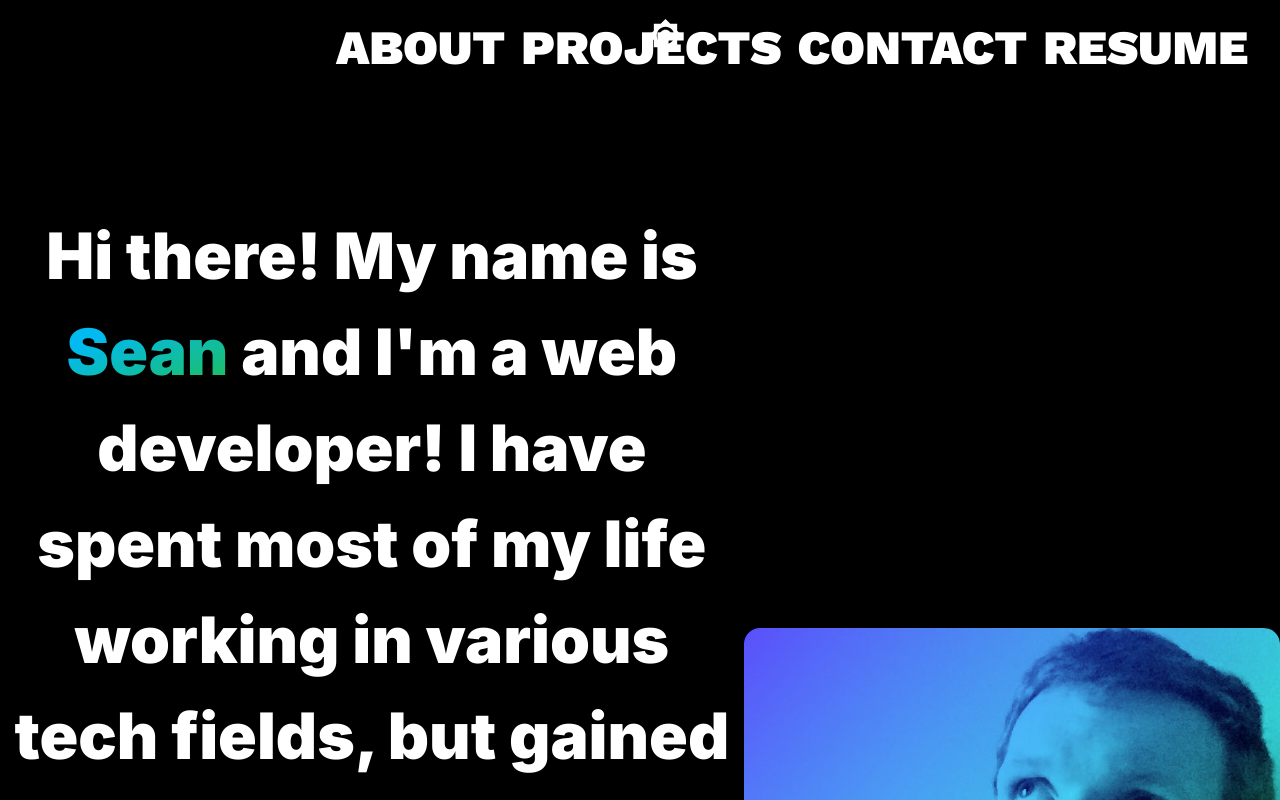
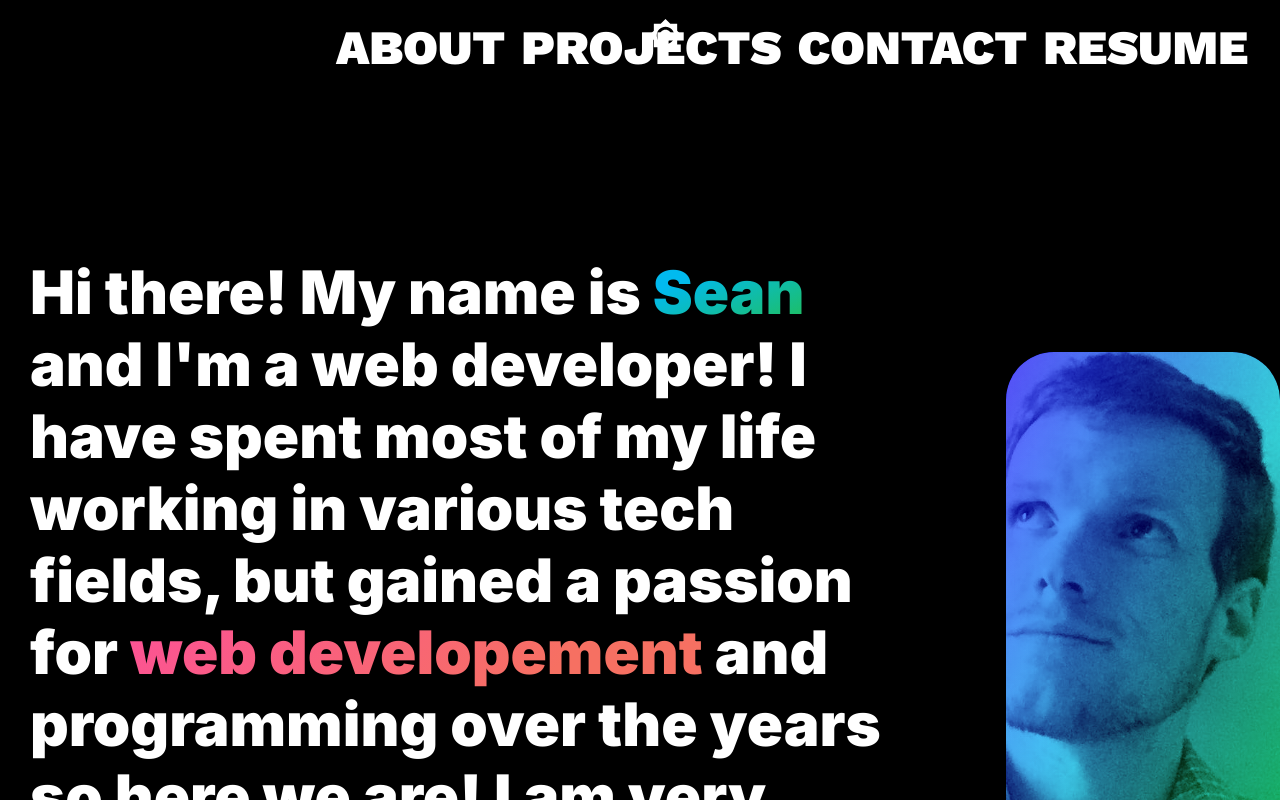
Before and after one commit to McTastic/SeanM_Portfolio, a React (Create React App) app: page / in a window 1280 px wide. Both pictures are taken after a click on the button "ABOUT". Shown: the top 800 px of the page. Built offline with nearby package versions, Linux system fonts and the light colour scheme.

Commit message:
added color gradient to some words on about page

```diff
--- a/public/index.html
+++ b/public/index.html
@@ -26,7 +26,7 @@
     -->
     <link rel="preconnect" href="https://fonts.googleapis.com" />
     <link rel="preconnect" href="https://fonts.gstatic.com" crossorigin />
-    <link href="https://fonts.googleapis.com/css2?family=Inter:wght@900&family=Sora:wght@800&family=Work+Sans:wght@900&display=swap" rel="stylesheet"/>
+    <link href="https://fonts.googleapis.com/css2?family=Heebo:wght@900&family=Inter:wght@900&family=Merriweather:wght@900&family=Sora:wght@800&family=Work+Sans:wght@900&display=swap" rel="stylesheet">
     <title>Sean's Portfolio</title>
   </head>
   <body>
--- a/src/App.js
+++ b/src/App.js
@@ -7,16 +7,18 @@ import { Box, IconButton } from "@mui/material";
 import Brightness4Icon from "@mui/icons-material/Brightness4";
 import Brightness7Icon from "@mui/icons-material/Brightness7";
 
+
 const darkTheme = {
   palette: {
     mode: "dark",
     background:{
-      default: "black"
+      default: "black",
+      gradient1:"-webkit-linear-gradient(115deg, #20bf55 0%, #01baef 74%)",
+      gradient2:"#ffff"
     }
   },
   typography: {
     fontFamily: ["Work Sans"].join(","),
-    text: {},
   },
 };
 const lightTheme = {
--- a/src/components/pages/About.jsx
+++ b/src/components/pages/About.jsx
@@ -1,23 +1,74 @@
-import Picture from "../../images/self_pic.jpg"
-import "../../css/about.css"
+import Picture from "../../images/self_pic.jpg";
+import "../../css/about.css";
 import { Box, Typography } from "@mui/material";
+// import TimeLine from "../TimeLine.jsx";
 
-const About = () =>{
-    return (
-        <Box className="about">
-            <Typography className="aboutText"
+const About = () => {
+  return (
+    <Box>
+      <Box className="about">
+        <Typography
+          className="aboutText"
+          sx={{
+            marginLeft: ".5em",
+            fontSize: "60px",
+            fontFamily:'Inter',
+            lineHeight:"1.2",
+            maxWidth: "70%",
+            textAlign: "left",
+          }}
+        >
+          Hi there! My name is{" "}
+          <Box
+            className="aboutName"
             sx={{
-                width: "65%",
-                fontSize:"4em",
-                fontFamily:"Inter",
+              color: "text.primary",
+              display: "inline",
+              background:
+                "-webkit-linear-gradient(115deg, #20bf55 0%, #01baef 74%)",
+              backgroundClip: "text",
+              WebkitTextFillColor: "transparent",
             }}
-            >Hi there! My name is <span className="aboutName">Sean</span> and I'm a web developer! I have spent most of my life working in various tech fields, but gained a passion for web developement and programming over the years so here we are! I am very interested in website design and crafting functional yet beautiful user experiences. </Typography>
-            <Box className="picContainer">
-            <img className="aboutPic" src={Picture} alt="Self portrait of me"/>
-            </Box>
-            <div className="aboutIcons"></div>
+          >
+            Sean
+          </Box>{" "}
+          and I'm a web developer! I have spent most of my life working in
+          various tech fields, but gained a passion for{" "}
+          <Box
+            sx={{
+              color: "text.primary",
+              display: "inline",
+              background:
+                "-webkit-linear-gradient(315deg, #fc5296 0%, #f67062 74%)",
+              backgroundClip: "text",
+              WebkitTextFillColor: "transparent",
+            }}
+          >
+            web developement
+          </Box>{" "}
+          and programming over the years so here we are! I am very interested in
+          website design and crafting{" "}
+          <Box
+            sx={{
+              color: "text.primary",
+              display: "inline",
+              background:
+                "-webkit-linear-gradient(315deg, #ebf928 0%, #d425b5 74%)",
+              backgroundClip: "text",
+              WebkitTextFillColor: "transparent",
+            }}
+          >
+            functional yet beautiful
+          </Box>{" "}
+          user experiences.{" "}
+        </Typography>
+        <Box className="picContainer">
+          <img className="aboutPic" src={Picture} alt="Self portrait of me" />
         </Box>
-    )
-}
+        <div className="aboutIcons"></div>
+      </Box>
+    </Box>
+  );
+};
 
 export default About;
--- a/src/components/pages/Home.jsx
+++ b/src/components/pages/Home.jsx
@@ -13,7 +13,6 @@ const Home = () => {
             top: ".5em",
             lineHeight: ".75",
             mb: ".2em",
-            // WebkitBoxReflect:"below 155px linear-gradient(to bottom , rgba(0,0,0,0.1)55%, rgba(0,0,0,0.3));"
           }}
         >
           SEAN <br />
--- a/src/css/about.css
+++ b/src/css/about.css
@@ -2,25 +2,27 @@
   display: flex;
   justify-content: space-evenly;
   align-items: center;
-  margin-top: 7em;
+  margin-top: 10em;
 
 }
 .aboutName {
-  background: -webkit-linear-gradient(115deg, #20bf55 0%, #01baef 74%);
+  /* background: -webkit-linear-gradient(115deg, #20bf55 0%, #01baef 74%);
 	  -webkit-background-clip: text;
-	  -webkit-text-fill-color: transparent;
+	  -webkit-text-fill-color: transparent; */
 }
 .picContainer{
   background-image: linear-gradient(to bottom right,#302add,#13c256);
   overflow: hidden;
-  border-radius: 1em;
+  border-radius: 3em;
+  margin-left: 5em;
 }
 .aboutPic {
   aspect-ratio:1/1;
   height: 600px;
   float: right;
-  border-radius: 1em;
+  border-radius: 3em;
   mix-blend-mode: overlay;
+
 }
 
 @media only screen and (max-width: 600px) {
```
Also changed, not shown: src/css/theme.js (added, +11 -0 lines).
